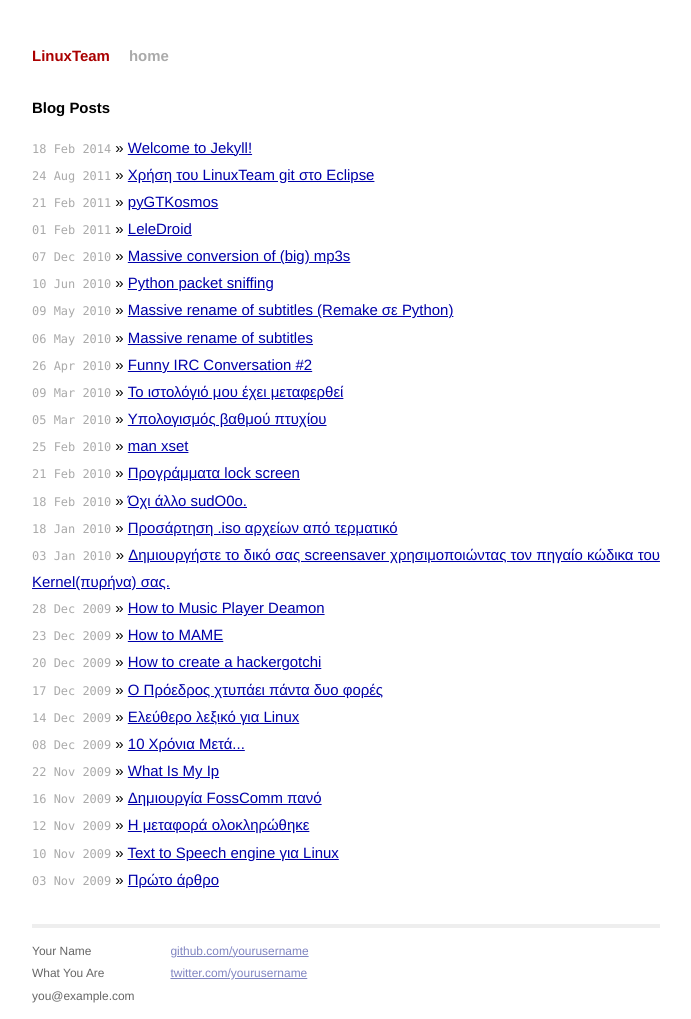
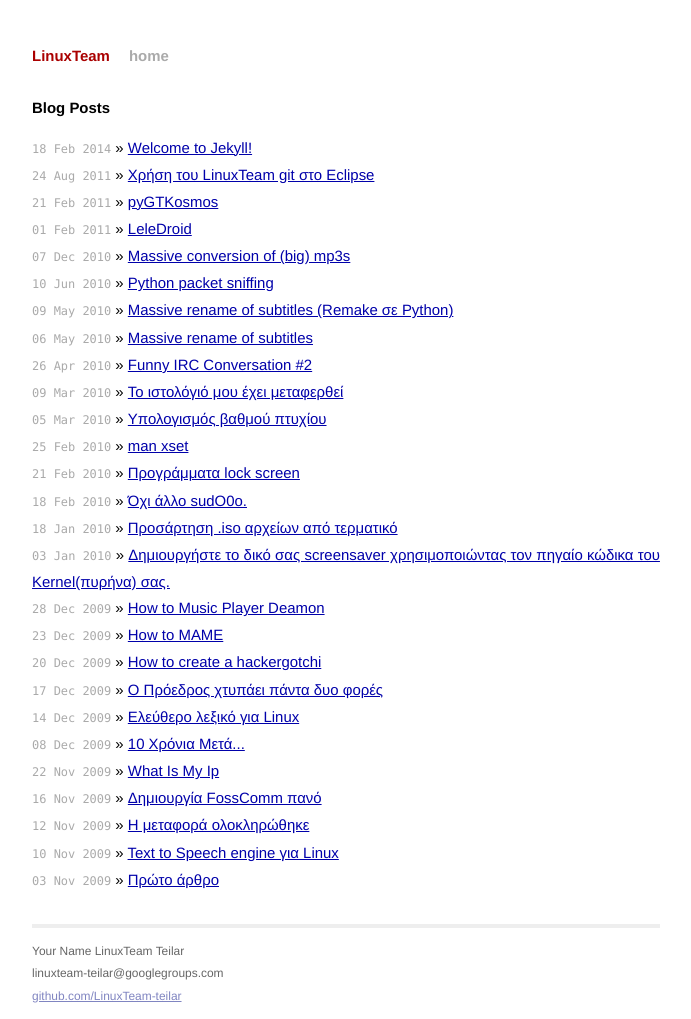
Before and after one commit to LinuxTeam-teilar/jekyll-blog, a Jekyll site: the page built from index.html, in a window 1280 px wide. Shown: the whole page, without its empty margins (294-985 px from the left). Built offline with Jekyll 4.4.1, drawn with Linux system fonts in a browser that asks for light colours; Markdown is read by kramdown in place of the engine named in the settings.

Commit message:
add info

```diff
--- a/_layouts/default.html
+++ b/_layouts/default.html
@@ -26,16 +26,11 @@
           <div class="footer">
             <div class="contact">
               <p>
-                Your Name<br />
-                What You Are<br />
-                you@example.com
+                Your Name LinuxTeam Teilar<br />
+                linuxteam-teilar@googlegroups.com <br />
+                <a href="https://github.com/LinuxTeam-teilar">github.com/LinuxTeam-teilar</a><br />
               </p>
             </div>
-            <div class="contact">
-              <p>
-                <a href="https://github.com/yourusername">github.com/yourusername</a><br />
-                <a href="https://twitter.com/yourusername">twitter.com/yourusername</a><br />
-              </p>
             </div>
           </div>
         </div>
```
